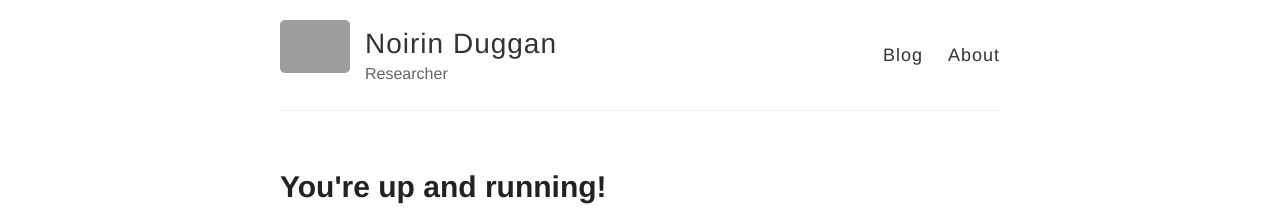
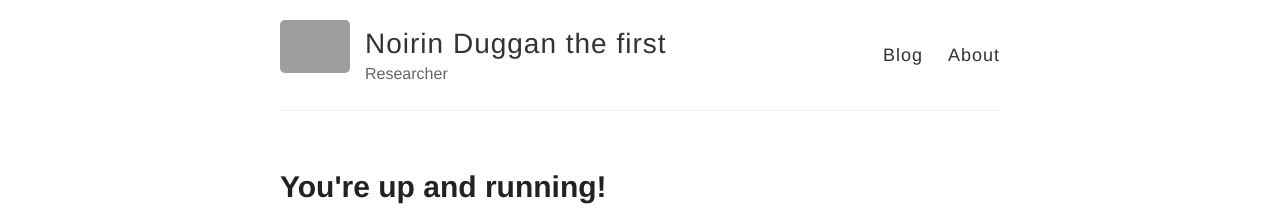
Before and after one commit to n5621/github.io, a Jekyll site: the page built from index.html, in a window 1280 px wide. Shown: the top 222 px of the page. Built offline with Jekyll 4.4.1, drawn with Linux system fonts in a browser that asks for light colours; grey boxes are pictures that could not be loaded.

Commit message:
changed something

```diff
--- a/_config.yml
+++ b/_config.yml
@@ -3,7 +3,7 @@
 #
 
 # Name of your site (displayed in the header)
-name: Noirin Duggan
+name: Noirin Duggan the first
 
 # Short bio or description (displayed in the header)
 description: Researcher
```
